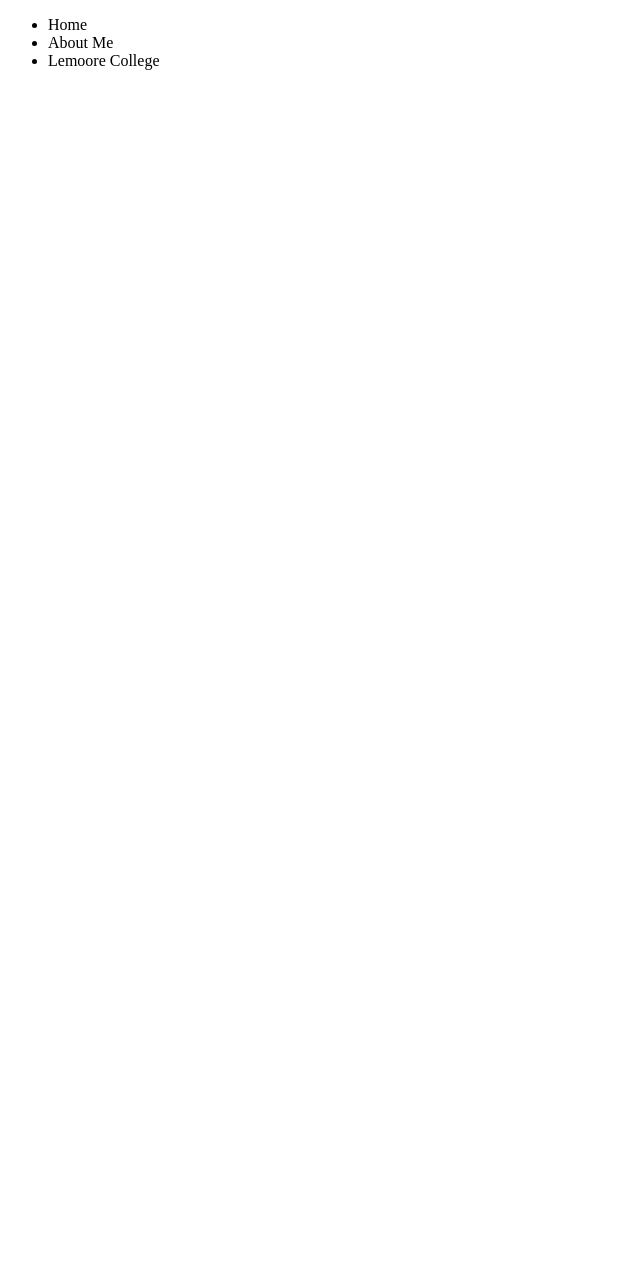
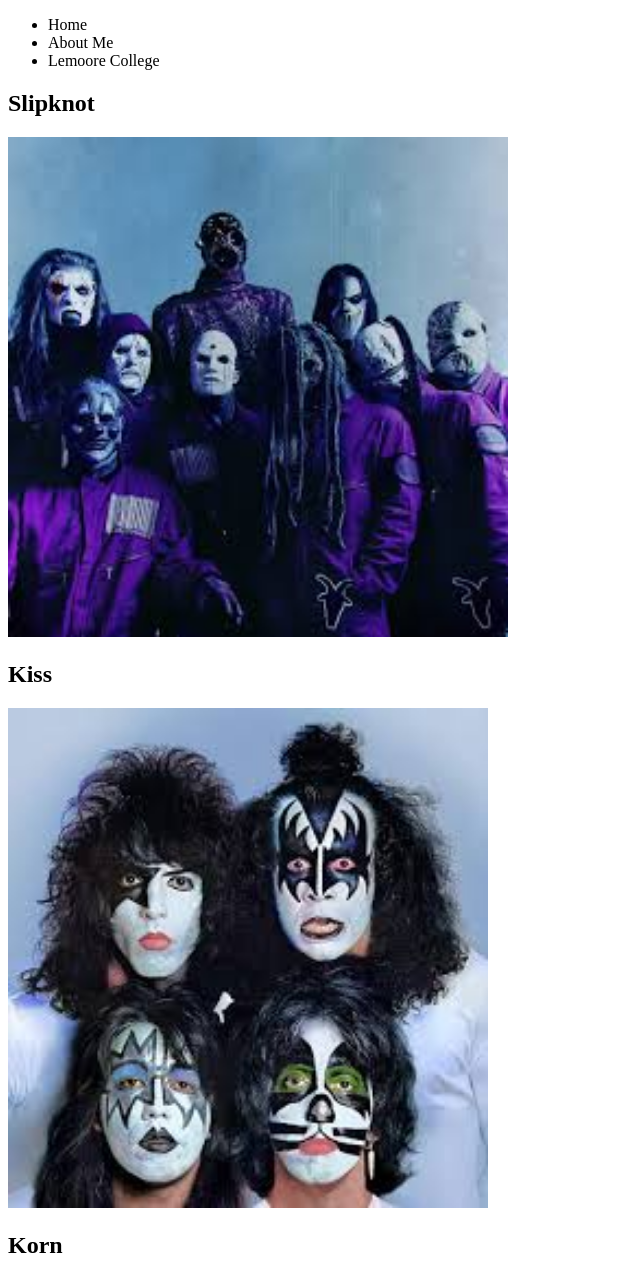
Before and after one commit to adamveris2024/COMP001A.LectureActivity3, a plain HTML site: page index.html in a window 1280 px wide. Shown: the top 1275 px of the page, without its empty margins (0-640 px from the left). Before the commit the page ends 800 px from the top, so only its background shows below. Drawn offline with Linux system fonts and the light colour scheme.

Commit message:
added images and headers for images

```diff
--- a/index.html
+++ b/index.html
@@ -20,6 +20,20 @@
     </header>
     <main>
             <!-- main content goes here -->
+             <section>
+                <div>
+                    <h2>Slipknot</h2>
+                    <img src="images/slipknot.jpeg" alt="Slipknot" height="500px">
+                </div>
+                <div>
+                    <h2>Kiss</h2>
+                    <img src="images/kiss.jpeg" alt="Kiss" height="500px">
+                </div>
+                <div>
+                    <h2>Korn</h2>
+                    <img src="images/korn.jpeg" alt="Korn" height="500px">
+                </div>
+            </section>
     </main>
     <footer>
             <!-- footer content goes here -->
```
